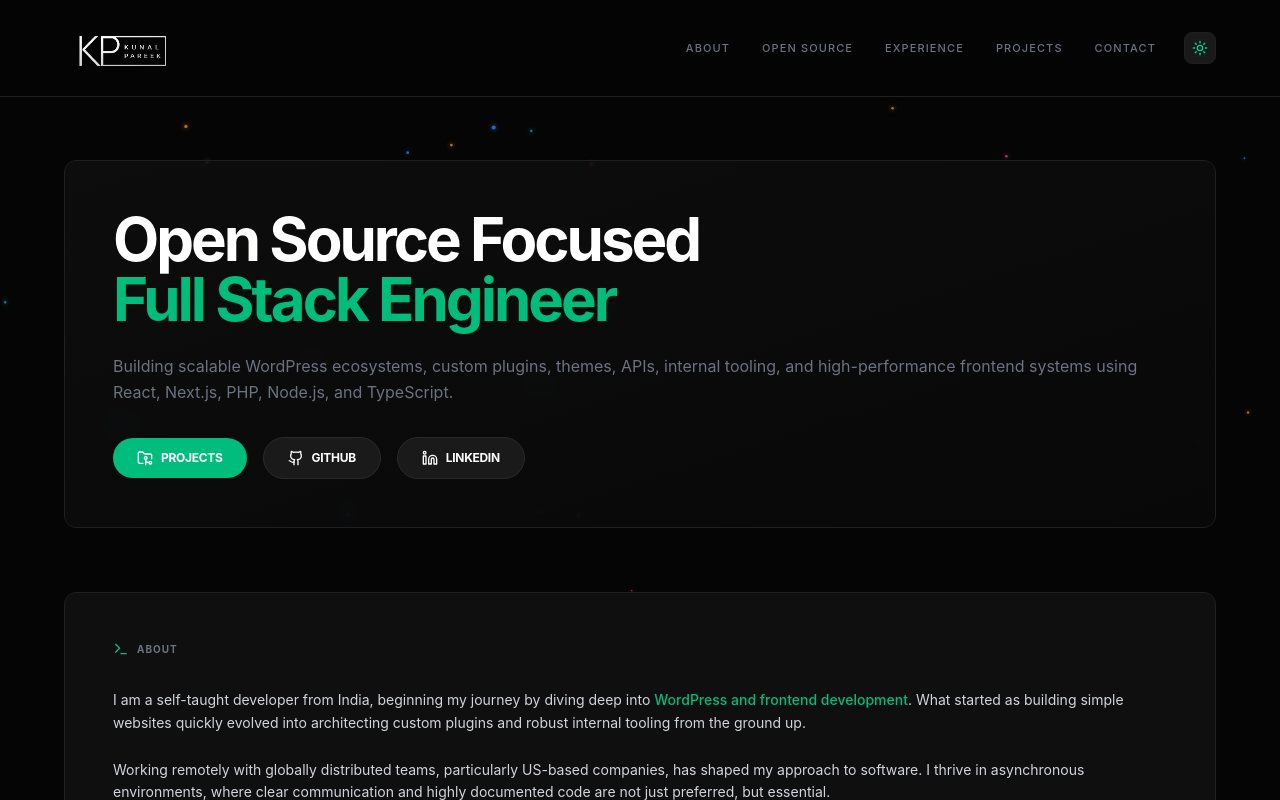
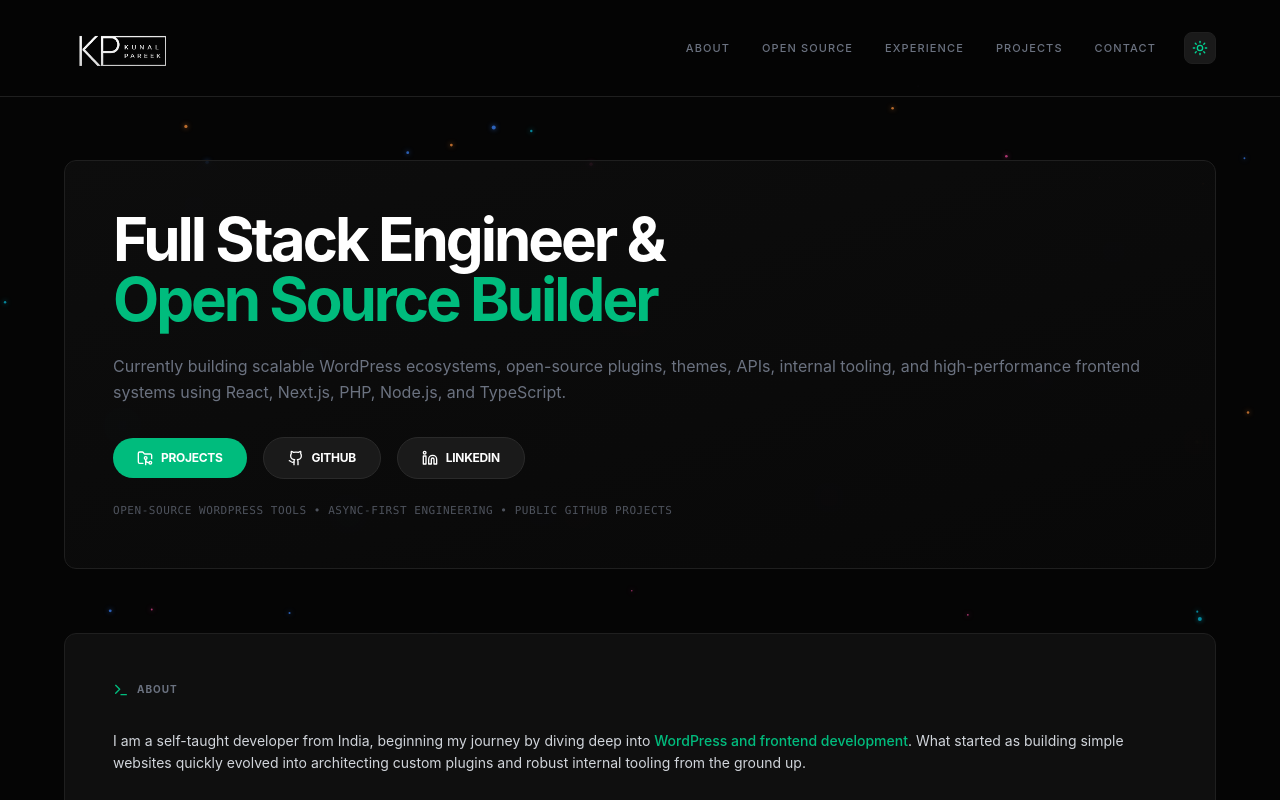
Before and after one commit to KunalPareek21/kunal-pareek-portfolio, a Next.js app: page / in a window 1280 px wide. Shown: the top 800 px of the page. Built offline with nearby package versions, Linux system fonts and the light colour scheme; no server answers.

Commit message:
chore: update hero content and add tagline

```diff
--- a/components/sections/Hero.tsx
+++ b/components/sections/Hero.tsx
@@ -10,14 +10,14 @@ export function Hero() {
         style={{ background: 'linear-gradient(to bottom right, var(--hero-from), var(--hero-to))', borderColor: 'var(--border)' } as React.CSSProperties}
       >
         <h1 className="text-4xl md:text-6xl font-bold tracking-tighter mb-6 leading-none" style={{ color: 'var(--text-primary)' }}>
-          Open Source Focused<br />
-          <span className="text-emerald-500">Full Stack Engineer</span>
+          Full Stack Engineer &<br />
+          <span className="text-emerald-500">Open Source Builder</span>
         </h1>
         <p className="max-w-full text-sm md:text-base mb-8 leading-relaxed" style={{ color: 'var(--text-muted)' }}>
-          Building scalable WordPress ecosystems, custom plugins, themes, APIs, internal tooling, and high-performance frontend systems using React, Next.js, PHP, Node.js, and TypeScript.
+          Currently building scalable WordPress ecosystems, open-source plugins, themes, APIs, internal tooling, and high-performance frontend systems using React, Next.js, PHP, Node.js, and TypeScript.
         </p>
 
-        <div className="flex flex-wrap items-center gap-4">
+        <div className="flex flex-wrap items-center gap-4 mb-6">
           <Link href="#projects" className="bg-emerald-500 text-white px-6 py-3 rounded-full text-xs font-bold uppercase tracking-tight flex items-center gap-2 hover:bg-emerald-600 transition-colors">
             <FolderGit2 className="w-4 h-4" />
             Projects
@@ -31,6 +31,10 @@ export function Hero() {
             LinkedIn
           </Link>
         </div>
+
+        <div className="text-[11px] font-mono tracking-wider uppercase opacity-70" style={{ color: 'var(--text-muted)' }}>
+          Open-source WordPress tools • Async-first engineering • Public GitHub projects
+        </div>
       </FadeIn>
     </section>
   );
```
